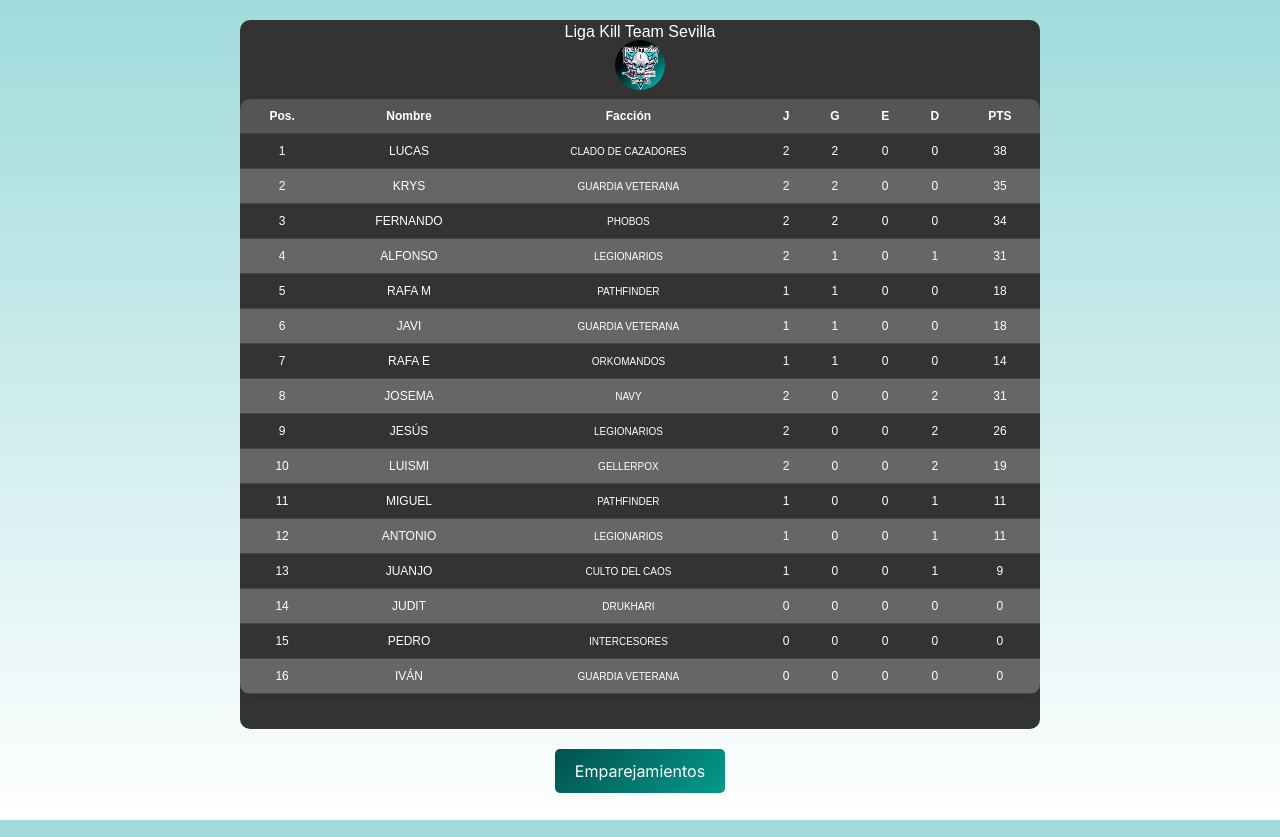
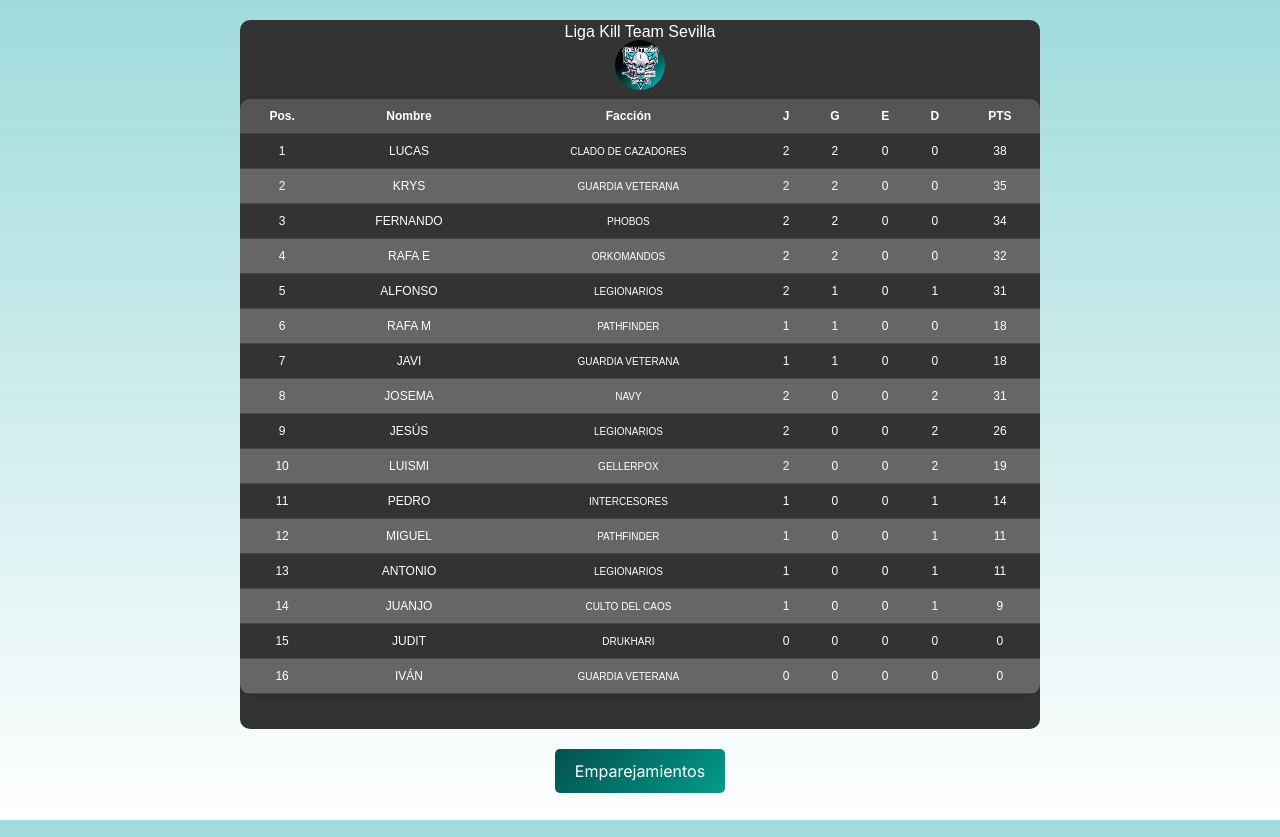
Before and after one commit to rescudev/Kill-Team-Sevilla-Liga, a Next.js app: page / in a window 1280 px wide. Built offline with nearby package versions, Linux system fonts and the light colour scheme.

Commit message:
Update page.tsx

```diff
--- a/app/page.tsx
+++ b/app/page.tsx
@@ -36,10 +36,10 @@ export default function Home() {
     { nombre: 'LUCAS', faccion: 'CLADO DE CAZADORES', jugadas: 2, victorias: 2, empates: 0, derrotas: 0, puntos: 38 },
     { nombre: 'LUISMI', faccion: 'GELLERPOX', jugadas: 2, victorias: 0, empates: 0, derrotas: 2, puntos: 19 },
     { nombre: 'RAFA M', faccion: 'PATHFINDER', jugadas: 1, victorias: 1, empates: 0, derrotas: 0, puntos: 18 },
-    { nombre: 'RAFA E', faccion: 'ORKOMANDOS', jugadas: 1, victorias: 1, empates: 0, derrotas: 0, puntos: 14 },
+    { nombre: 'RAFA E', faccion: 'ORKOMANDOS', jugadas:2, victorias: 2, empates: 0, derrotas: 0, puntos: 32 },
     { nombre: 'JAVI', faccion: 'GUARDIA VETERANA', jugadas: 1, victorias: 1, empates: 0, derrotas: 0, puntos: 18 },
     { nombre: 'MIGUEL', faccion: 'PATHFINDER', jugadas: 1, victorias: 0, empates: 0, derrotas: 1, puntos: 11 },
-    { nombre: 'PEDRO', faccion: 'INTERCESORES', jugadas: 0, victorias: 0, empates: 0, derrotas: 0, puntos: 0 },
+    { nombre: 'PEDRO', faccion: 'INTERCESORES', jugadas: 1, victorias: 0, empates: 0, derrotas: 1, puntos: 14 },
     { nombre: 'IVÁN', faccion: 'GUARDIA VETERANA', jugadas: 0, victorias: 0, empates: 0, derrotas: 0, puntos: 0 },
     { nombre: 'ANTONIO', faccion: 'LEGIONARIOS', jugadas: 1, victorias: 0, empates: 0, derrotas: 1, puntos: 11 },
     { nombre: 'ALFONSO', faccion: 'LEGIONARIOS', jugadas: 2, victorias: 1, empates: 0, derrotas: 1, puntos: 31 },
```
